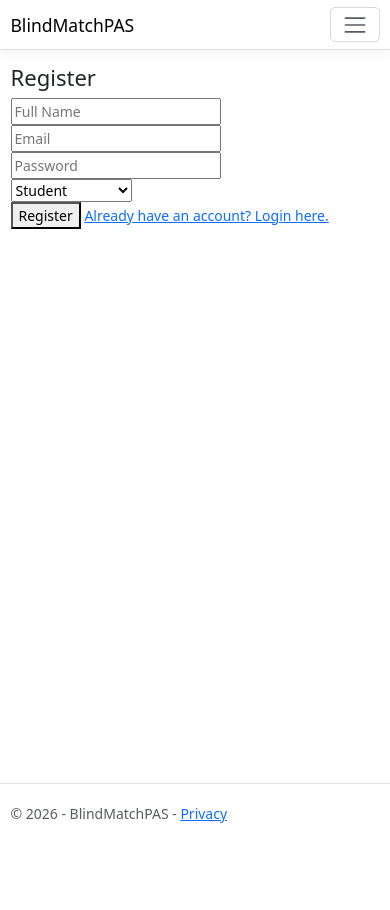
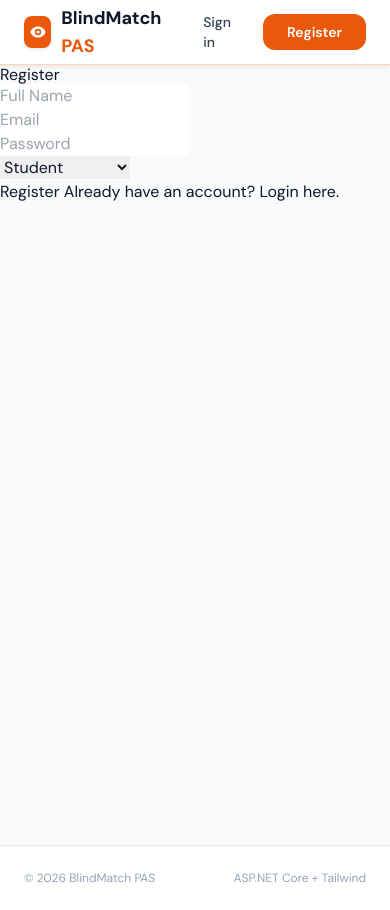
Before and after one commit to dumidusa/Blind_Match_PAS, an ASP.NET Core app: page /Auth/Register in a window 390 px wide. Before the commit the page ends 823 px from the top, so only its background shows below. Run offline with ASP.NET Core 8, Linux system fonts and the light colour scheme; style sheets or scripts are compiled from the project's sources; some libraries are stand-ins or nearby versions.

Commit message:
feat: add shared layout with responsive nav and role-based navigation

```diff
--- a/Views/Shared/_Layout.cshtml
+++ b/Views/Shared/_Layout.cshtml
@@ -1,50 +1,182 @@
  <!DOCTYPE html>
-<html lang="en">
+<html lang="en" class="h-full">
 <head>
     <meta charset="utf-8" />
     <meta name="viewport" content="width=device-width, initial-scale=1.0" />
-    <title>@ViewData["Title"] - BlindMatchPAS</title>
-    <script type="importmap"></script>
-    <link rel="stylesheet" href="~/lib/bootstrap/dist/css/bootstrap.min.css" />
-    <link rel="stylesheet" href="~/css/site.css" asp-append-version="true" />
-    <link rel="stylesheet" href="~/BlindMatchPAS.styles.css" asp-append-version="true" />
+    <title>@ViewData["Title"] – BlindMatch PAS</title>
+
+    <!-- Tailwind CSS CDN -->
+    <script src="https://cdn.tailwindcss.com"></script>
+    <link href="https://cdn.jsdelivr.net/npm/bootstrap@5.3.0/dist/css/bootstrap.min.css" rel="stylesheet">
+    <script>
+        tailwind.config = {
+            theme: {
+                extend: {
+                    colors: {
+                        brand: {
+                             50:  '#fff7ed',
+                             100: '#ffedd5',
+                             200: '#fed7aa',
+                             300: '#fdba74',
+                             400: '#fb923c',
+                             500: '#f97316',
+                             600: '#ea580c',
+                             700: '#c2410c',
+                             800: '#9a3412',
+                            900: '#7c2d12',
+                        },
+                        slate: {
+                            950: '#0b1120',
+                        }
+                    },
+                    fontFamily: {
+                        display: ['"DM Sans"', 'system-ui', 'sans-serif'],
+                        body:    ['"DM Sans"', 'system-ui', 'sans-serif'],
+                    },
+                    boxShadow: {
+                        glass: '0 8px 32px 0 rgba(21, 64, 232, 0.10)',
+                        card:  '0 2px 16px 0 rgba(11, 17, 32, 0.08)',
+                    }
+                }
+            }
+        }
+    </script>
+
+    <link href="https://fonts.googleapis.com/css2?family=DM+Sans:wght@300;400;500;600;700&display=swap" rel="stylesheet">
+
+    <style>
+        body { font-family: 'DM Sans', system-ui, sans-serif; }
+    </style>
 </head>
-<body>
-    <header>
-        <nav class="navbar navbar-expand-sm navbar-toggleable-sm navbar-light bg-white border-bottom box-shadow mb-3">
-            <div class="container-fluid">
-                <a class="navbar-brand" asp-area="" asp-controller="Home" asp-action="Index">BlindMatchPAS</a>
-                <button class="navbar-toggler" type="button" data-bs-toggle="collapse" data-bs-target=".navbar-collapse" aria-controls="navbarSupportedContent"
-                        aria-expanded="false" aria-label="Toggle navigation">
-                    <span class="navbar-toggler-icon"></span>
-                </button>
-                <div class="navbar-collapse collapse d-sm-inline-flex justify-content-between">
-                    <ul class="navbar-nav flex-grow-1">
-                        <li class="nav-item">
-                            <a class="nav-link text-dark" asp-area="" asp-controller="Home" asp-action="Index">Home</a>
-                        </li>
-                        <li class="nav-item">
-                            <a class="nav-link text-dark" asp-area="" asp-controller="Home" asp-action="Privacy">Privacy</a>
-                        </li>
-                    </ul>
+
+<body class="h-full bg-slate-50 text-slate-900 antialiased">
+@if (ViewData["HideNav"] == null)
+{
+<!-- ───── TOP NAVIGATION ───── -->
+<header class="sticky top-0 z-40 bg-white border-b border-brand-200 shadow-sm">    <div class="max-w-7xl mx-auto px-4 sm:px-6 lg:px-8">
+        <div class="flex items-center justify-between h-16">
+
+            <!-- Logo -->
+            <a asp-controller="Auth" asp-action="Login" class="flex items-center gap-2.5 group">
+                <div class="w-8 h-8 rounded-lg bg-brand-600 flex items-center justify-center shadow-sm group-hover:bg-brand-700 transition-colors">
+                    <svg class="w-4 h-4 text-white" viewBox="0 0 20 20" fill="currentColor">
+                        <path d="M10 12a2 2 0 100-4 2 2 0 000 4z"/>
+                        <path fill-rule="evenodd" d="M.458 10C1.732 5.943 5.522 3 10 3s8.268 2.943 9.542 7c-1.274 4.057-5.064 7-9.542 7S1.732 14.057.458 10zM14 10a4 4 0 11-8 0 4 4 0 018 0z" clip-rule="evenodd"/>
+                    </svg>
+                </div>
+                <span class="font-bold text-lg text-slate-900">
+                    BlindMatch <span class="text-brand-600">PAS</span>
+                </span>
+            </a>
+
+            <!-- Authenticated -->
+            @if (User.Identity?.IsAuthenticated == true)
+            {
+                <nav class="hidden md:flex items-center gap-6">
+                    @if (User.IsInRole("Student"))
+                    {
+                        <a asp-controller="Student" asp-action="Index"
+                           class="text-slate-600 hover:text-brand-600 font-medium text-sm transition">
+                            Dashboard
+                        </a>
+                    }
+                    @if (User.IsInRole("Supervisor"))
+                    {
+                        <a asp-controller="Supervisor" asp-action="Index"
+                           class="text-slate-600 hover:text-brand-600 font-medium text-sm transition">
+                            Dashboard
+                        </a>
+                    }
+                    @if (User.IsInRole("Admin"))
+                    {
+                        <a asp-controller="Admin" asp-action="Index"
+                           class="text-slate-600 hover:text-brand-600 font-medium text-sm transition">
+                            Dashboard
+                        </a>
+                    }
+                    @if (User.IsInRole("ModuleLeader"))
+                    {
+                        <a asp-controller="ModuleLeader" asp-action="Index"
+                           class="text-slate-600 hover:text-brand-600 font-medium text-sm transition">
+                            Dashboard
+                        </a>
+                    }
+                </nav>
+
+                <!-- User info -->
+                <div class="flex items-center gap-3">
+
+                    <div class="hidden sm:flex flex-col items-end">
+                        <span class="text-sm font-semibold text-slate-800">
+                            @User.Identity.Name
+                        </span>
+
+                        @{
+                            var role = User.FindFirst(System.Security.Claims.ClaimTypes.Role)?.Value ?? "";
+                            var roleClass = role switch
+                            {
+                                "Admin"        => "bg-rose-100 text-rose-700",
+                                "Supervisor"   => "bg-brand-100 text-brand-700",
+                                "ModuleLeader" => "bg-amber-100 text-amber-700",
+                                _              => "bg-brand-100 text-brand-700"
+                            };
+
+                            var roleLabel = role switch
+                            {
+                                "ModuleLeader" => "Module Leader",
+                                _ => role
+                            };
+                        }
+
+                        <span class="inline-flex items-center gap-1.5 px-2.5 py-1 rounded-full text-xs font-semibold @roleClass">
+                            @roleLabel
+                        </span>
+                    </div>
+
+                    <a asp-controller="Auth" asp-action="Logout"
+                       class="inline-flex items-center px-3 py-2 text-xs font-semibold text-slate-700 hover:bg-slate-100 rounded-xl border border-slate-200 transition">
+                        Logout
+                    </a>
+                </div>
+            }
+            else
+            {
+                <div class="flex items-center gap-2">
+                    <a asp-controller="Auth" asp-action="Login"
+                       class="px-4 py-2 text-sm font-medium text-slate-700 hover:bg-slate-100 rounded-xl transition">
+                        Sign in
+                    </a>
+
+                    <a asp-controller="Auth" asp-action="Register"
+                       class="px-4 py-2 text-sm font-semibold text-white bg-brand-600 hover:bg-brand-700 rounded-xl transition">
+                        Register
+                    </a>
+                </div>
+            }
+
         </div>
     </div>
-        </nav>
 </header>
-    <div class="container">
-        <main role="main" class="pb-3">
+}
+<!-- MAIN -->
+<main class="min-h-[calc(100vh-4rem)]">
     @RenderBody()
 </main>
-    </div>
 
-    <footer class="border-top footer text-muted">
-        <div class="container">
-            &copy; 2026 - BlindMatchPAS - <a asp-area="" asp-controller="Home" asp-action="Privacy">Privacy</a>
+<!-- FOOTER -->
+<footer class="border-t border-slate-200 bg-white mt-auto">
+    <div class="max-w-7xl mx-auto px-4 sm:px-6 lg:px-8 py-6 flex justify-between">
+        <p class="text-xs text-slate-400">
+            © @DateTime.Now.Year BlindMatch PAS
+        </p>
+        <p class="text-xs text-slate-400">
+            ASP.NET Core + Tailwind
+        </p>
     </div>
 </footer>
-    <script src="~/lib/jquery/dist/jquery.min.js"></script>
-    <script src="~/lib/bootstrap/dist/js/bootstrap.bundle.min.js"></script>
-    <script src="~/js/site.js" asp-append-version="true"></script>
-    @await RenderSectionAsync("Scripts", required: false)
+<script src="https://cdn.jsdelivr.net/npm/bootstrap@5.3.0/dist/js/bootstrap.bundle.min.js"></script>
+
+@RenderSection("Scripts", required: false)
+
 </body>
 </html>
```
Lines whose indentation alone changed are shown as unchanged.
